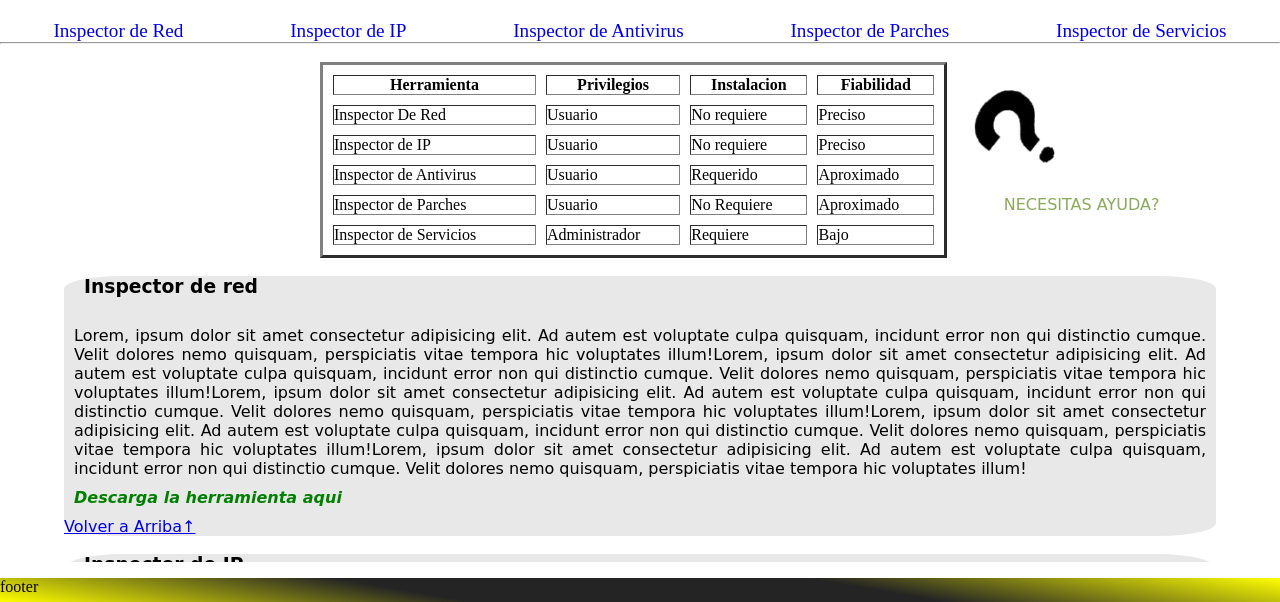
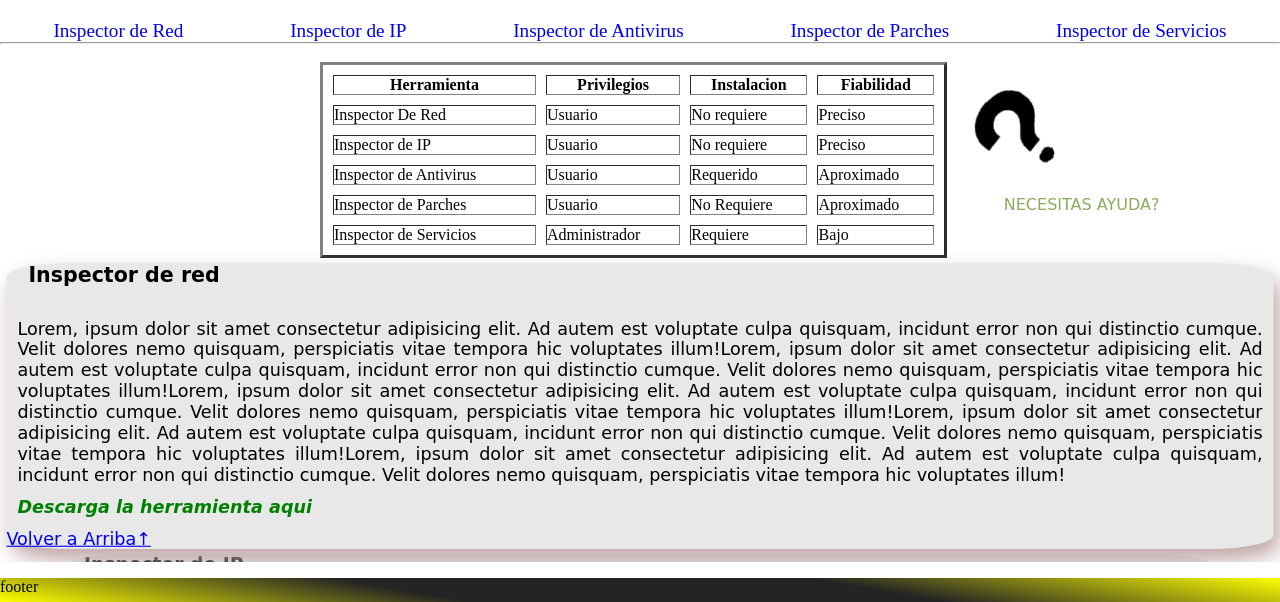
Before and after one commit to saloTecD/coder_sergio_lopez, a plain HTML site: page pages/herramientas.html in a window 1280 px wide. In both pictures the pointer is over the element 640 px from the left and 604 px from the top of the page. Shown: the part 198-800 px from the top of the page. Drawn offline with Linux system fonts and the light colour scheme; a web font is replaced by a local one.

Commit message:
se modifico herramientas final

```diff
--- a/styles/styles.css
+++ b/styles/styles.css
@@ -319,6 +319,11 @@ grid-template-areas: "inicio inicio inicio"
 #InsRed,#InsIP,#InsAV,#InsPatch,#InsServ{
     margin-left: 20px;
 }
+.H_subT:hover{
+    transform: scale(1.1);
+    box-shadow: 5px 10px 20px rgb(190, 162, 162);
+}
+
 
 /* estilos contacto */
 
```
